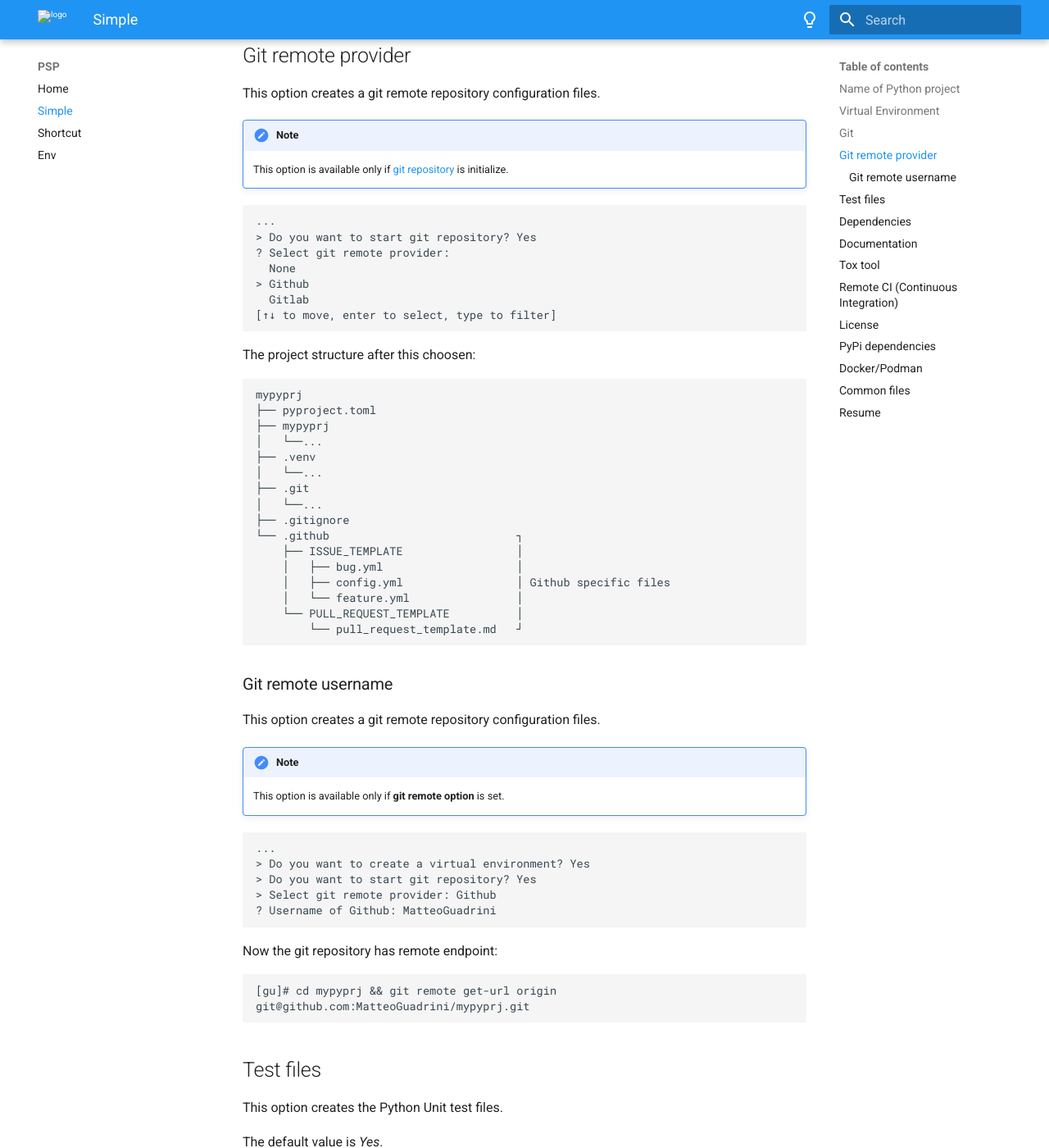
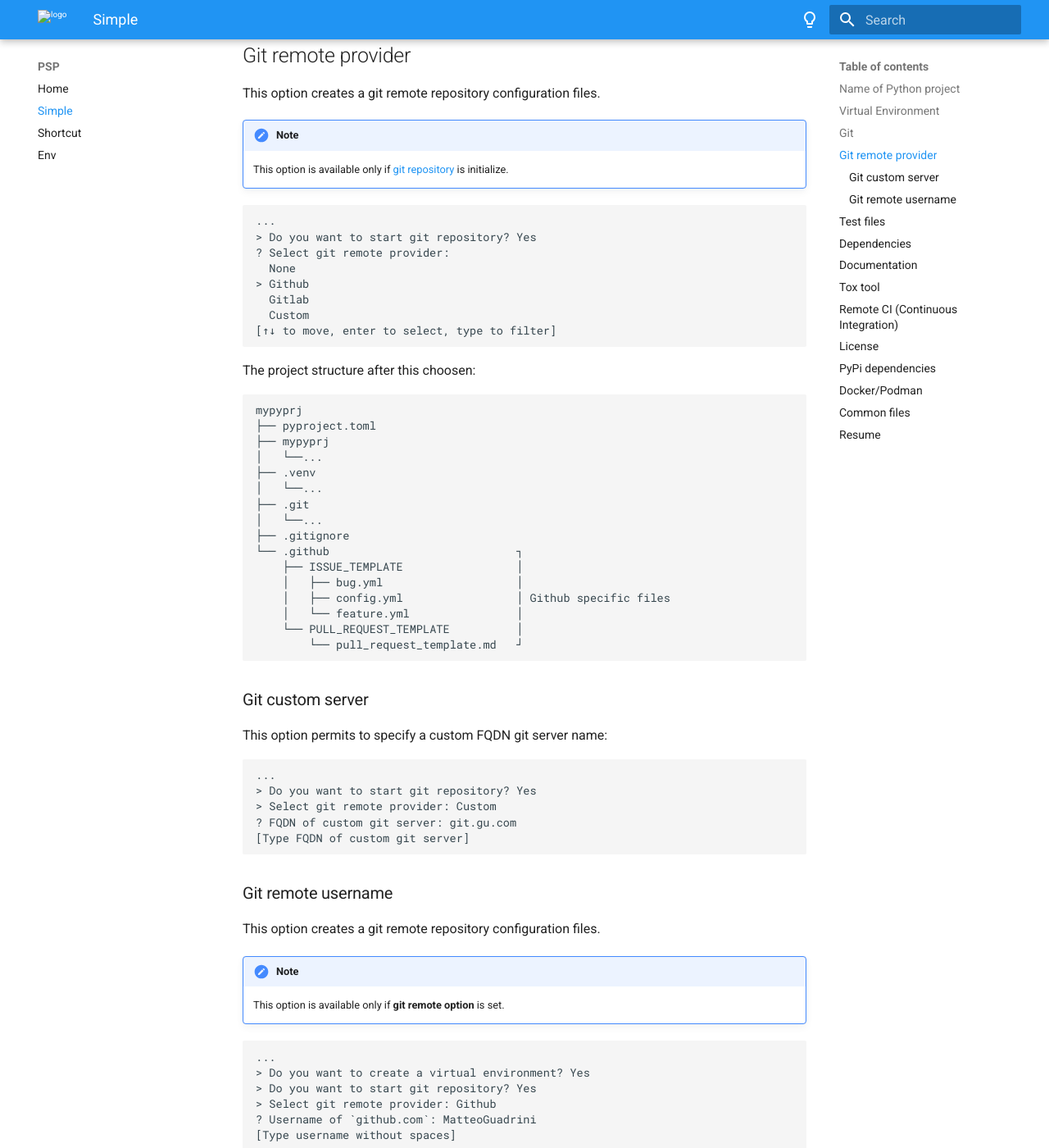
Before and after one commit to MatteoGuadrini/psp, an MkDocs documentation site: the page built from docs/simple.md, in a window 1280 px wide and 1400 px high, scrolled down 3007 px. Shown: the whole window at 82% size. Built offline with MkDocs 1.6.1 and Material for MkDocs 9.7.7, drawn with Linux system fonts in a browser that asks for light colours.

Commit message:
docs: add git remote custom server

````diff
--- a/docs/simple.md
+++ b/docs/simple.md
@@ -151,6 +151,7 @@ This option creates a git remote repository configuration files.
   None
 > Github
   Gitlab
+  Custom
 [↑↓ to move, enter to select, type to filter]
 ```
 
@@ -175,6 +176,18 @@ mypyprj
         └── pull_request_template.md   ┘
 ```
 
+### Git custom server
+
+This option permits to specify a custom FQDN git server name:
+
+```console
+...
+> Do you want to start git repository? Yes
+> Select git remote provider: Custom
+? FQDN of custom git server: git.gu.com
+[Type FQDN of custom git server]
+```
+
 ### Git remote username
 
 This option creates a git remote repository configuration files.
@@ -187,7 +200,8 @@ This option creates a git remote repository configuration files.
 > Do you want to create a virtual environment? Yes
 > Do you want to start git repository? Yes
 > Select git remote provider: Github
-? Username of Github: MatteoGuadrini
+? Username of `github.com`: MatteoGuadrini
+[Type username without spaces]
 ```
 
 Now the git repository has remote endpoint:
````
